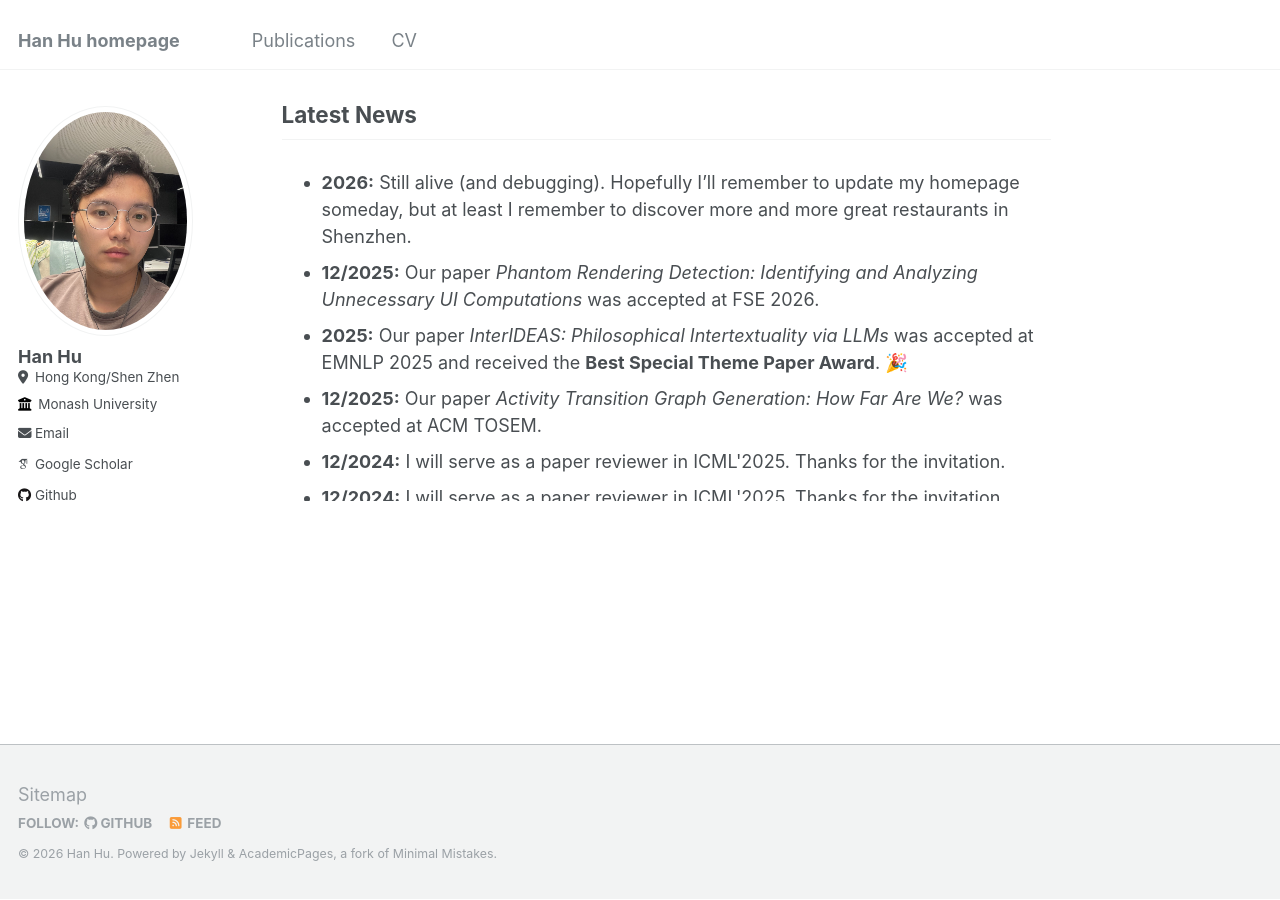
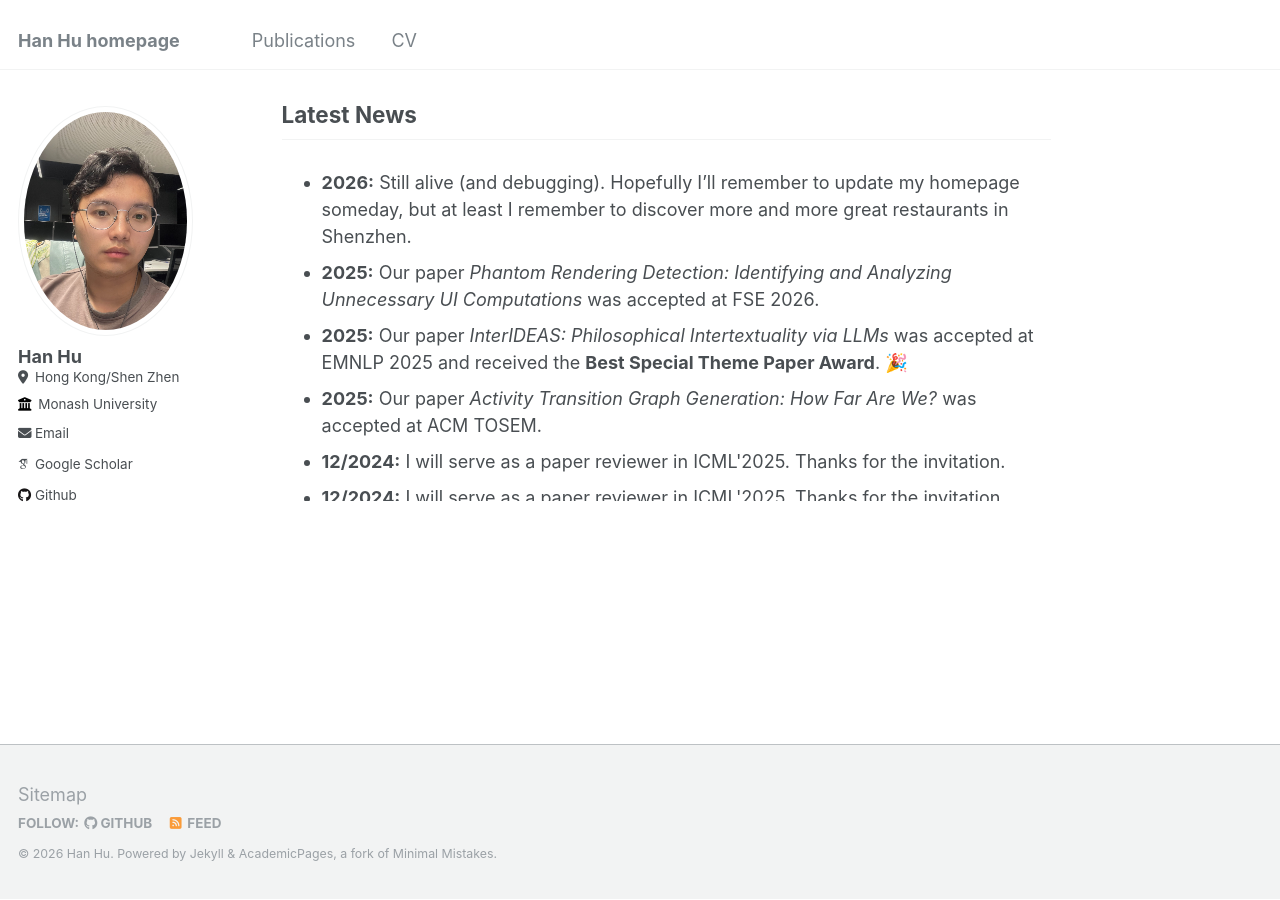
Before and after one commit to huhanGitHub/huhanGitHub.github.io, a Jekyll site: the page built from _pages/about.md, in a window 1280 px wide and 900 px high, scrolled down 881 px. Built offline with Jekyll 4.4.1, drawn with Linux system fonts in a browser that asks for light colours; some web fonts are replaced.

Commit message:
Update about.md

```diff
--- a/_pages/about.md
+++ b/_pages/about.md
@@ -34,9 +34,9 @@ If you are interested in collaborating on research projects or joining our team,
 <div style="height: 350px; overflow-y: scroll;">
   <ul>
     <li><b>2026:</b> Still alive (and debugging). Hopefully I’ll remember to update my homepage someday, but at least I remember to discover more and more great restaurants in Shenzhen.</li>
-    <li><b>12/2025:</b> Our paper <i>Phantom Rendering Detection: Identifying and Analyzing Unnecessary UI Computations</i> was accepted at FSE 2026.</li>
+    <li><b>2025:</b> Our paper <i>Phantom Rendering Detection: Identifying and Analyzing Unnecessary UI Computations</i> was accepted at FSE 2026.</li>
 <li><b>2025:</b> Our paper <i>InterIDEAS: Philosophical Intertextuality via LLMs</i> was accepted at EMNLP 2025 and received the <b>Best Special Theme Paper Award</b>. 🎉</li>
-<li><b>12/2025:</b> Our paper <i>Activity Transition Graph Generation: How Far Are We?</i> was accepted at ACM TOSEM.</li>
+<li><b>2025:</b> Our paper <i>Activity Transition Graph Generation: How Far Are We?</i> was accepted at ACM TOSEM.</li>
      <li><b>12/2024:</b> I will serve as a paper reviewer in ICML'2025. Thanks for the invitation.</li>
     <li><b>12/2024:</b> I will serve as a paper reviewer in ICML'2025. Thanks for the invitation.</li>
   <li><b>Dec. 5, 2024:</b> I was awarded the Doctor of Philosophy degree! I am now Dr. Hu Han. From July 2021 to December 2024, what a memorable journey my PhD has been!</li>
```
